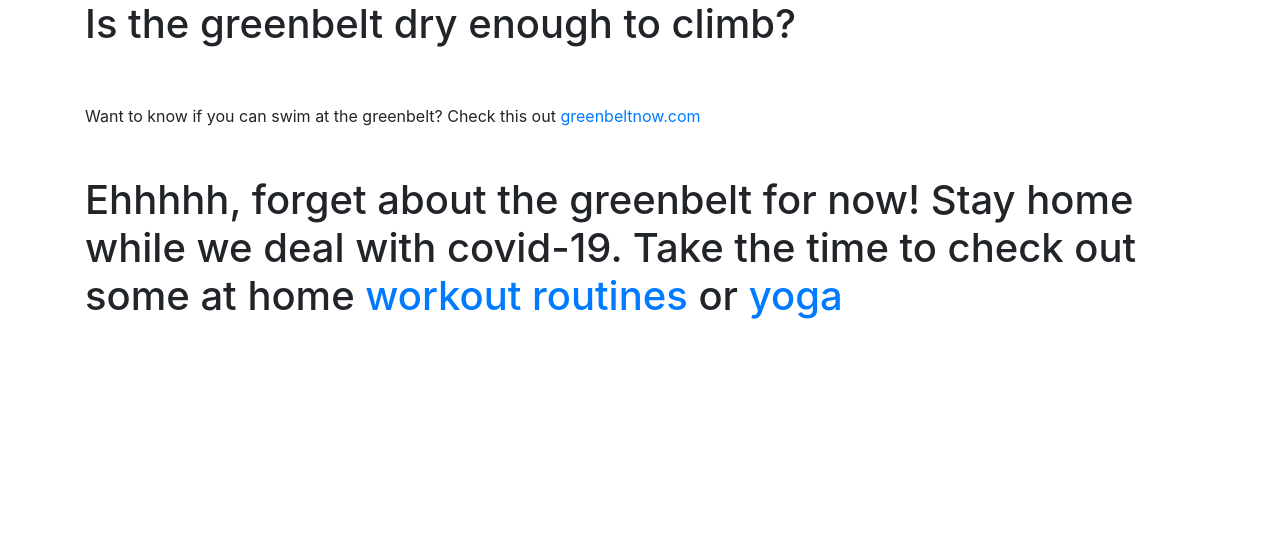
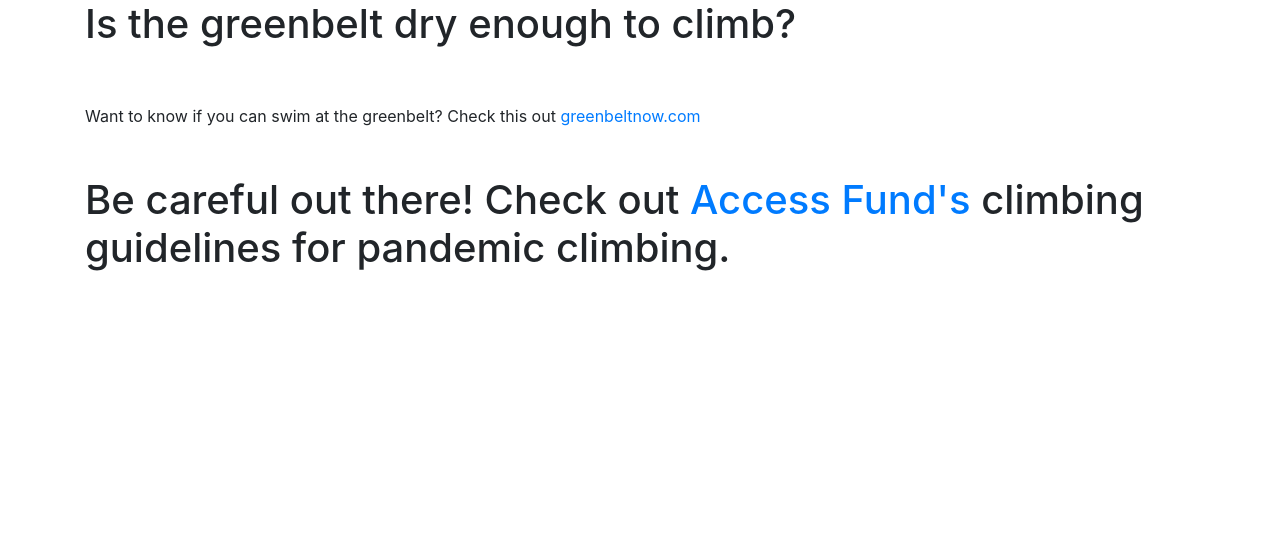
Before and after one commit to soapy1/is-the-greenbelt-dry, a Flask app: template is_the_greenbelt_dry/templates/dry.html in a window 1280 px wide. Shown: the top 560 px of the page. Run offline with Flask 2, Linux system fonts and the light colour scheme; the template is opened without the code that fills it, so the values that code supplies are empty; some libraries are stand-ins or nearby versions.

Commit message:
Update pandemic message

```diff
--- a/is_the_greenbelt_dry/templates/dry.html
+++ b/is_the_greenbelt_dry/templates/dry.html
@@ -23,8 +23,7 @@
   <br><br>
   <div class="row">
     <div class="col-md">
-	    <h1>Ehhhhh, forget about the greenbelt for now! Stay home while we deal with covid-19.
-		    Take the time to check out some at home <a href=https://lmgtfy.com/?q=at+home+workout+for+rock+climbers>workout routines</a> or <a href=https://lmgtfy.com/?q=yoga+for+rock+climbers>yoga</a></h1>
+	    <h1>Be careful out there! Check out <a href=https://www.accessfund.org/open-gate-blog/climbing-during-the-coronavirus-pandemic>Access Fund's</a> climbing guidelines for pandemic climbing.</h1>
     </div>
   </div>
 </main>
```
